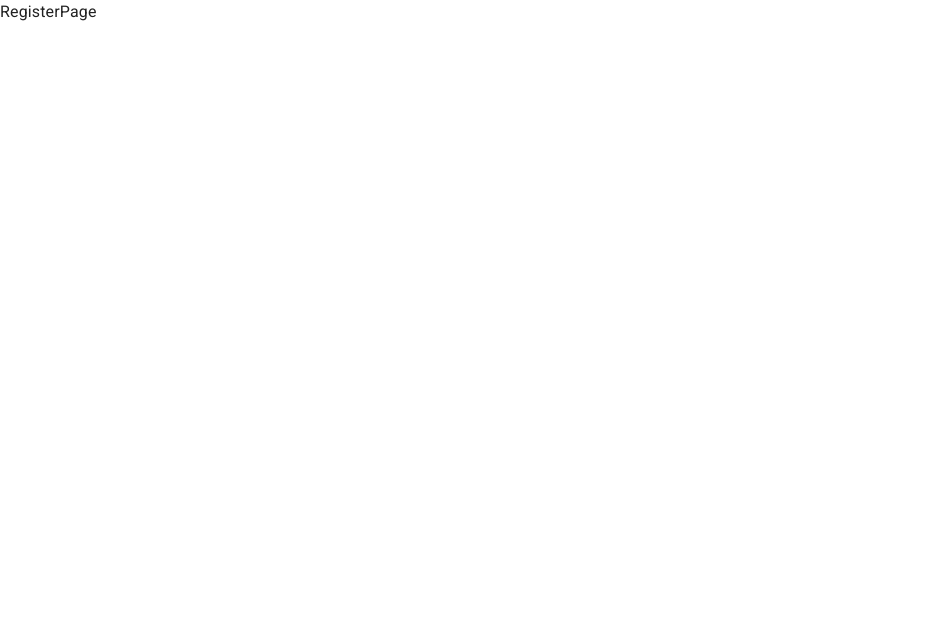
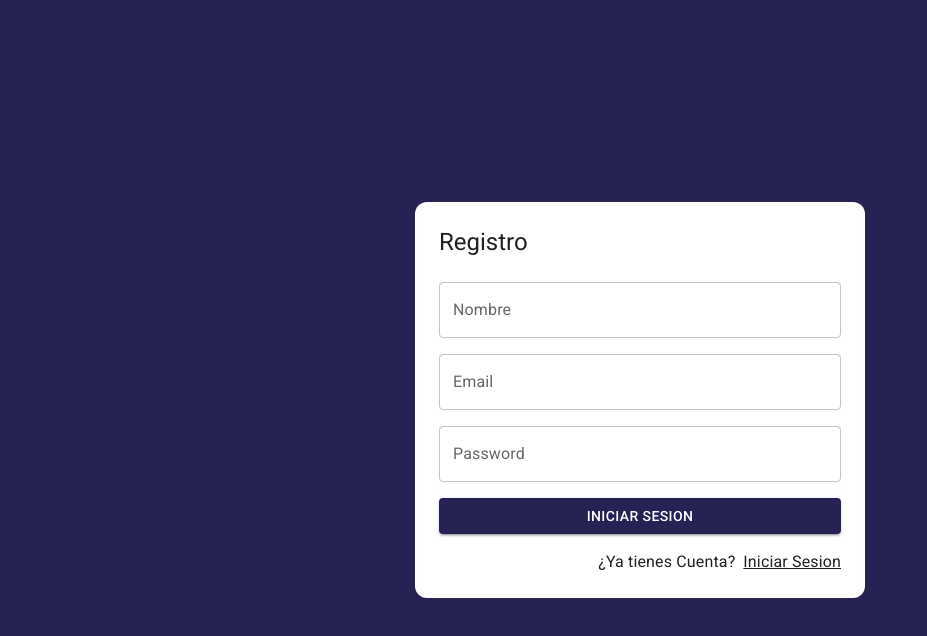
Before and after one commit to Pelusasasasa/Handball-app, a React (Vite) app: page /auth/register in a window 1280 px wide. Shown: the top 636 px of the page, without its empty margins (0-927 px from the left). Built offline with nearby package versions, Linux system fonts and the light colour scheme.

Commit message:
Hice el layout del register

```diff
--- a/src/auth/pages/LoginPage.jsx
+++ b/src/auth/pages/LoginPage.jsx
@@ -5,10 +5,15 @@ import { AuthLayout } from "../layout/AuthLayout";
 import { Google } from "@mui/icons-material";
 
 export const LoginPage = () => {
+
+  const onSubmit = ( event ) => {
+    event.preventDefault();
+  };
+
   return (
-    <AuthLayout title="login">
+    <AuthLayout title="Iniciar Sesion">
 
-      <form >
+      <form onSubmit={onSubmit}>
         <Grid container>
           <Grid item xs={12} sx={{ mt: 2}}>
             <TextField label='Correo' type="email" placeholder="correo@correo.com" fullWidth name="email" value='' />
--- a/src/auth/pages/RegisterPage.jsx
+++ b/src/auth/pages/RegisterPage.jsx
@@ -1,5 +1,52 @@
+import {Link as RouterLink} from 'react-router-dom'
+import { Button, Grid, Link, TextField, Typography } from "@mui/material";
+import { AuthLayout } from "../layout/AuthLayout";
+import { useForm } from '../../hooks/useForm';
+
+const formData = {
+  email: '',
+  password: '',
+  displayName: ''
+}
+
 export const RegisterPage = () => {
+
+  const {displayName, email, password} = useForm(formData);
+
+  const onSubmit = ( event ) => {
+    event.preventDefault();
+  };
+
   return (
-    <div>RegisterPage</div>
+    <AuthLayout title="Registro">
+      <form onSubmit={onSubmit}>
+        <Grid container>
+          <Grid item xs={12} sx={{ mt: 2 }}>
+            <TextField label='Nombre' type="texto" placeholder="Tu Nombre" fullWidth name="displayName" value={displayName}/>
+          </Grid>
+          <Grid item xs={12} sx={{ mt: 2 }}>
+            <TextField label='Email' type="email" placeholder="correo@correo.com" fullWidth value={email} name="email" />
+          </Grid>
+          <Grid item xs={12} sx={{ mt: 2 }}>
+            <TextField label='Password' type="password" placeholder="Password" value={password} fullWidth name="password" />
+          </Grid>
+
+          <Grid container sx={{ mt: 2}}>
+            <Button type="submit" variant="contained" fullWidth>Iniciar Sesion</Button>
+          </Grid>
+
+          <Grid container sx={{ mt: 2}} direction={'row'} justifyContent={'end'}>
+            <Typography sx={{mr:1}}>¿Ya tienes Cuenta?</Typography>
+            <Link component={ RouterLink } color={'inherit'} to="/auth/login">
+              Iniciar Sesion
+            </Link>
+
+          </Grid>
+
+        </Grid>
+
+
+      </form>
+    </AuthLayout>
   )
 }
```
